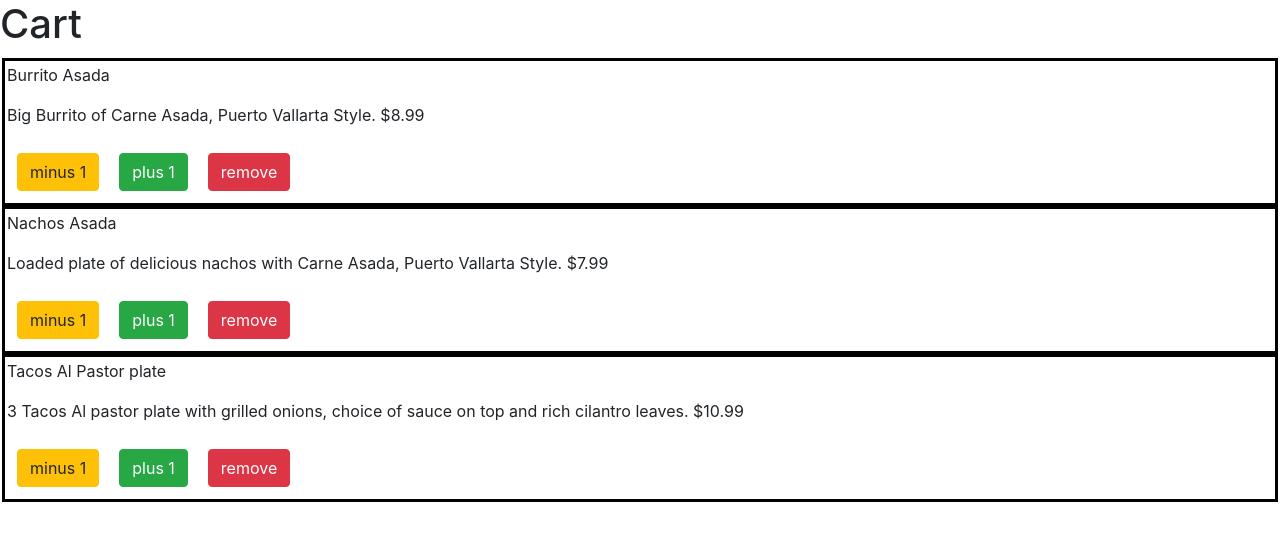
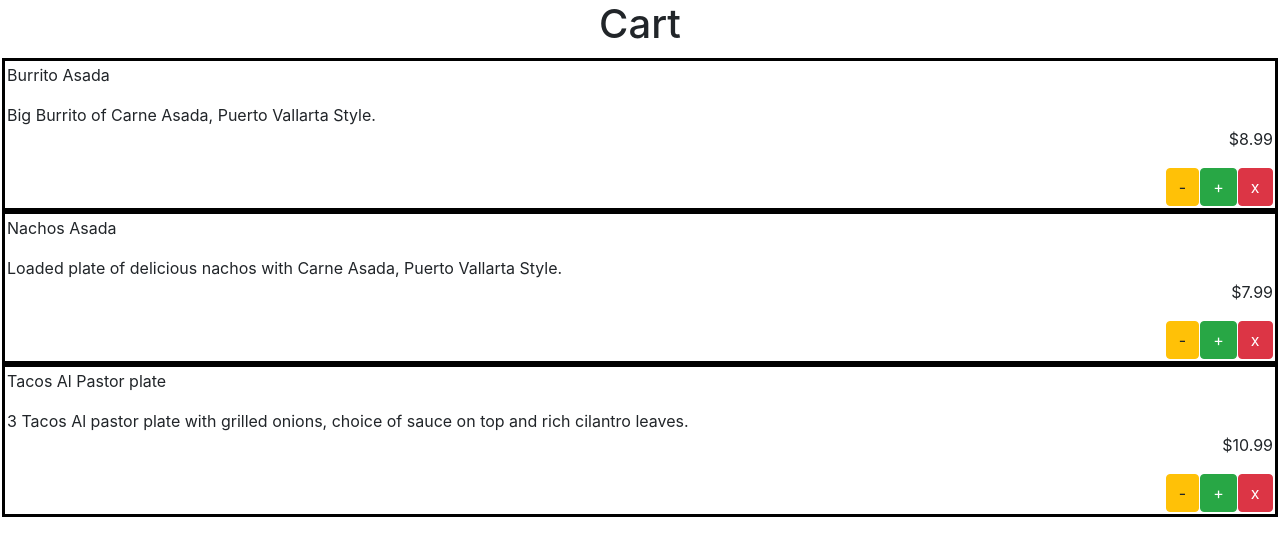
Before and after one commit to julioahurtado/Truck-d, a React (Create React App) app in the folder UI-Files/: page /customer/cart in a window 1280 px wide. Shown: the top 556 px of the page. Built offline with nearby package versions, Linux system fonts and the light colour scheme.

Commit message:
done with customer menu and fixed up cart

```diff
--- /dev/null
+++ b/UI-Files/src/modules/Customer/components/MenuList.tsx
@@ -0,0 +1,33 @@
+
+import * as React from 'react'
+import { Button } from 'react-bootstrap'
+import '../css/Style.css'
+//import 'https://maxcdn.bootstrapcdn.com/bootstrap/4.0.0/js/bootstrap.min.js'
+
+interface MenuListProps{
+    itemName: string
+    itemDescriptiion :string
+    itemPrice :string
+}
+export default class MenuList extends React.Component<MenuListProps> {
+    render() {
+        return (
+            <div style={{ background: '#FFFFFF', borderWidth: '2px', borderColor: 'black', borderStyle: "solid", padding: '2px'}}>
+                <p>
+                    {this.props.itemName}
+                </p>
+                <p>
+                    {this.props.itemDescriptiion}
+                    <p style={{ textAlign:  'right'}}>
+                        {this.props.itemPrice}
+                    </p>
+                </p>
+                    <div className='text-right'>
+                        <Button variant="warning" style={{margin: .5}} type="button">-</Button>
+                        <Button variant="success" style={{margin: .5}}type="button">+</Button>
+                    </div>
+            </div>
+
+        )
+    }
+}
--- a/UI-Files/src/modules/Customer/css/Style.css
+++ b/UI-Files/src/modules/Customer/css/Style.css
@@ -6,3 +6,19 @@
     text-align: center;
     min-height: 100vh;
 }
+
+
+
+.RestaurantName, h1{
+    text-align: center;
+}
+
+.CustomerMenu, Button{
+    position: relative;
+
+}
+
+.MenuList{
+    position: relative;
+
+}
--- a/UI-Files/src/modules/Customer/pages/CustomerCart.tsx
+++ b/UI-Files/src/modules/Customer/pages/CustomerCart.tsx
@@ -4,9 +4,6 @@ import * as React from 'react'
 import '../components/CustomerVendorSearch'
 import '../components/CustomerVendorListItem'
 import { Form, Row, Col, ListGroup, Container, Button } from 'react-bootstrap'
-
-
-
 
 
 
@@ -26,11 +23,16 @@ class ItemsInCart extends React.Component<CustomerCartProps> {
                 </p>
                 <p>
                     {this.props.itemDescriptiion}
-                    {this.props.itemPrice}
+                    <p style={{ textAlign:  'right'}}>
+                        {this.props.itemPrice}
+                    </p>
                 </p>
-                <Button style={{margin: 10}}variant="warning" type="button">minus 1</Button>
-                <Button style={{margin: 10}}variant="success" type="button">plus 1</Button>
-                <Button style={{margin: 10}}variant="danger" type="button">remove</Button>
+                <div className='text-right'>
+                        <Button variant="warning" style={{margin: .5}} type="button">-</Button>
+                        <Button variant="success" style={{margin: .5}}type="button">+</Button>
+                        <Button variant="danger" style={{margin: .5}}type="button">x</Button>
+                </div>
+
             </div>
 
         )
@@ -71,7 +73,6 @@ export default class CustomerCart extends React.Component<any> {
                         itemDescriptiion="3 Tacos Al pastor plate with grilled onions, choice of sauce on top and rich cilantro leaves."
                         itemPrice="  $10.99"
                         >
-
                     </ItemsInCart>
                 </ListGroup>
 
--- a/UI-Files/src/modules/Customer/pages/CustomerMenuPage.tsx
+++ b/UI-Files/src/modules/Customer/pages/CustomerMenuPage.tsx
@@ -1,15 +1,66 @@
 
 import * as React from 'react'
+import { Button } from 'react-bootstrap'
+import MenuList from '../components/MenuList'
+import '../css/Style.css'
 
 interface CustomerMenuProps {
     RestaurantName: String;
+
 }
+
+
+class RestaurantName extends React.Component<CustomerMenuProps>{
+    render(){
+        return(
+            <div>
+                <h1 >{this.props.RestaurantName}</h1>
+                <h1>Menu:</h1>
+            </div>
+        )
+    }
+}
+
+
 
 export default class CustomerMenu extends React.Component<CustomerMenuProps> {
     render() {
         return (
             <div>
-                <h1>{this.props.RestaurantName}</h1>
+                <RestaurantName RestaurantName="Vallarta">
+                <h1>Menu</h1>
+                </RestaurantName>
+
+
+                <div className='text-center'>
+                <Button style={{margin: .5}}variant="primary" type="button">Appetizer</Button>
+                <Button style={{margin: .5}}variant="primary" type="button">Breakfast</Button>
+                <Button style={{margin: .5}}variant="primary" type="button">Lunch</Button>
+                <Button style={{margin: .5}}variant="primary" type="button">Dinner</Button>
+                <Button style={{margin: .5}}variant="primary" type="button">Drinks</Button>
+                <Button style={{margin: .5}}variant="primary" type="button">Specials</Button>
+                <Button style={{margin: .5}}variant="primary" type="button">Desert</Button>
+                </div>
+                <MenuList
+                    itemName="Burrito Asada"
+                    itemDescriptiion="Big Burrito of Carne Asada, Puerto Vallarta Style."
+                    itemPrice="  $8.99"
+                    >
+                </MenuList>
+
+                <MenuList
+                    itemName="Al pastor Taco"
+                    itemDescriptiion="One Al pastor Taco."
+                    itemPrice="  $2.50"
+                    >
+                </MenuList>
+
+                <MenuList
+                    itemName="Al pastor Taco"
+                    itemDescriptiion="One Al pastor Taco."
+                    itemPrice="  $2.50"
+                    >
+                </MenuList>
             </div>
         )
     }
```
